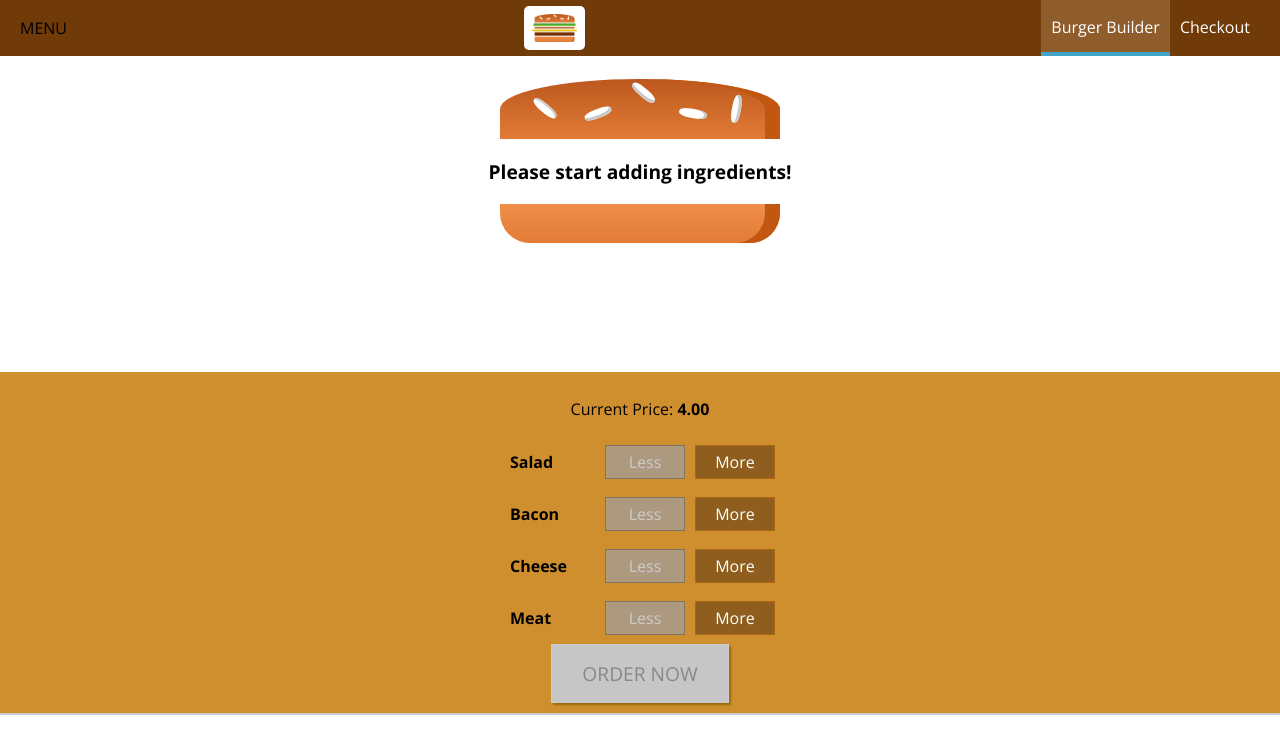
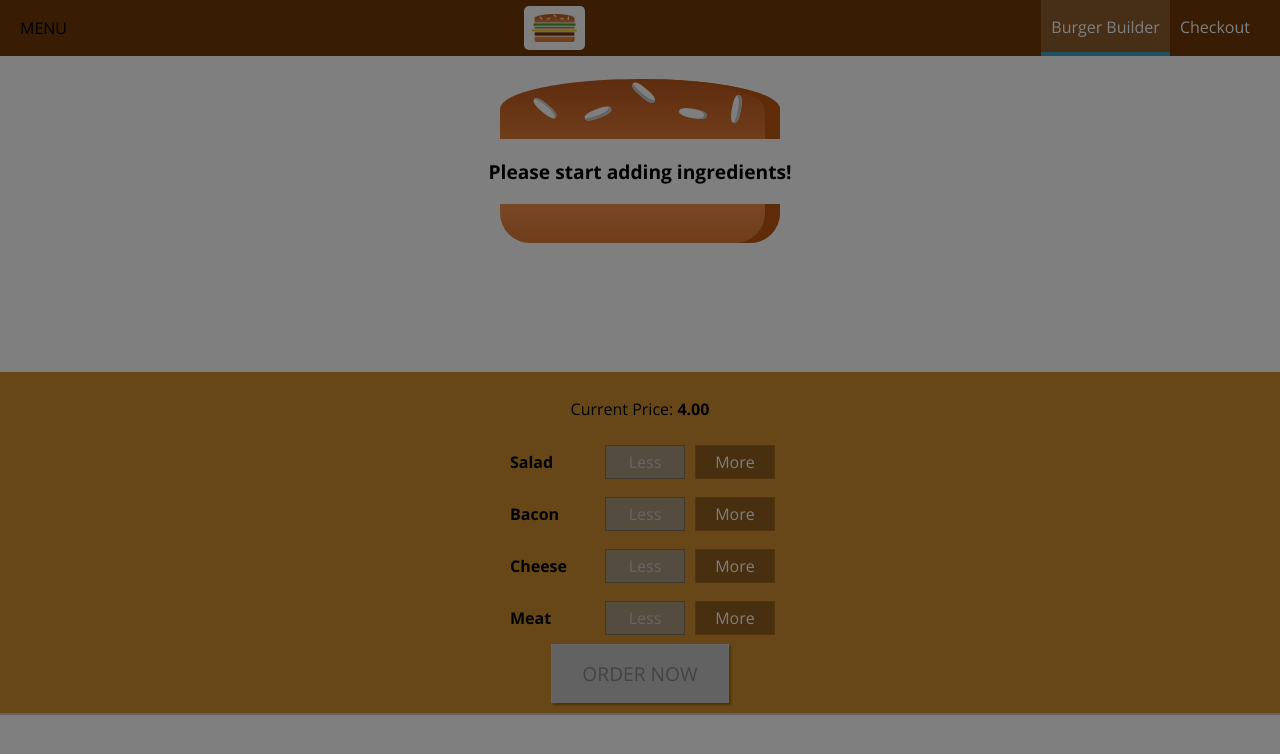
Before and after one commit to sreckovic/burger-builder, a React app: page / in a window 1280 px wide. Shown: the top 754 px of the page. Built offline with nearby package versions, Linux system fonts and the light colour scheme.

Commit message:
SideDrawer
SideDrawer

```diff
--- a/src/components/Navigation/SideDrawer/SideDrawer.js
+++ b/src/components/Navigation/SideDrawer/SideDrawer.js
@@ -2,11 +2,16 @@ import React from "react";
 
 import Logo from "../../Logo/Logo";
 import NavigationItems from "../NavigationItems/NavigationItems";
+import Backdrop from "../../UI/Backdrop/Backdrop";
+import Aux from "../../../hoc/Aux";
+
 import classes from "./SideDrawer.css";
 
 const sideDrawer = props => {
   // ...
   return (
+    <Aux>
+      <Backdrop show />
       <div className={classes.SideDrawer}>
         <div className={classes.Logo}>
           <Logo />
@@ -15,6 +20,7 @@ const sideDrawer = props => {
           <NavigationItems />
         </nav>
       </div>
+    </Aux>
   );
 };
 
```
Lines whose indentation alone changed are shown as unchanged.
